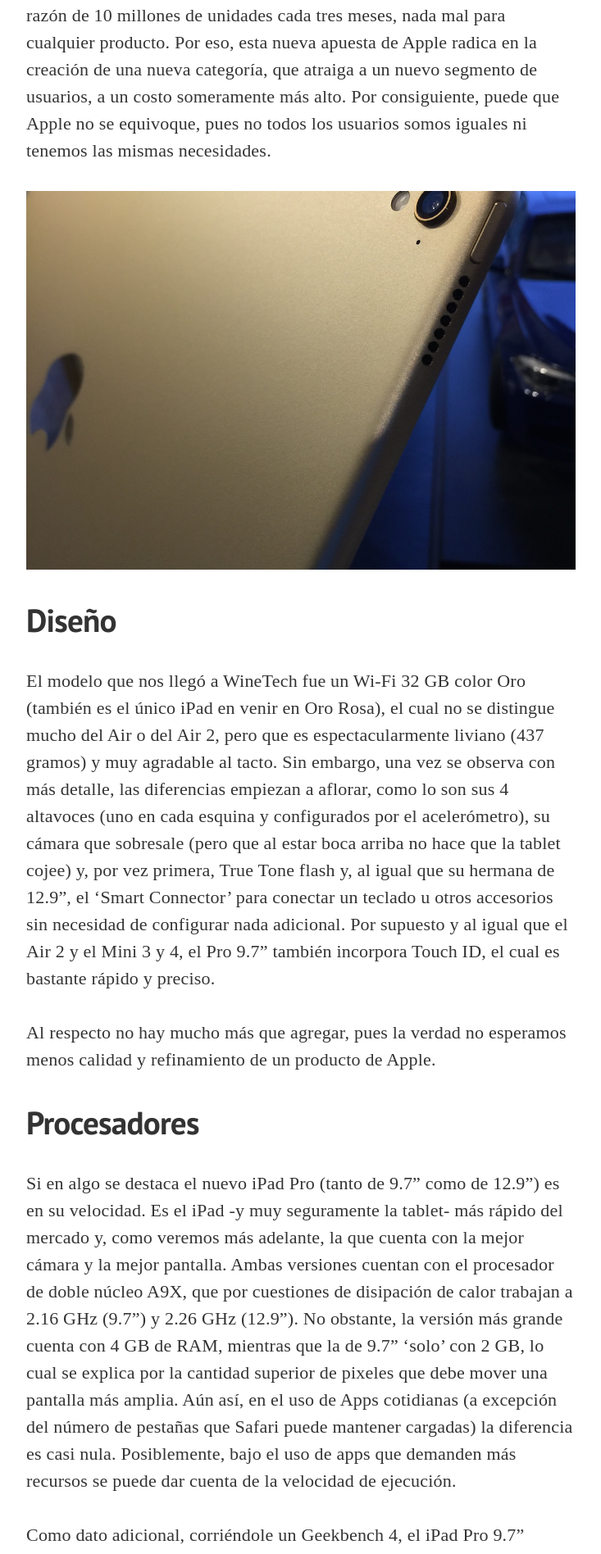
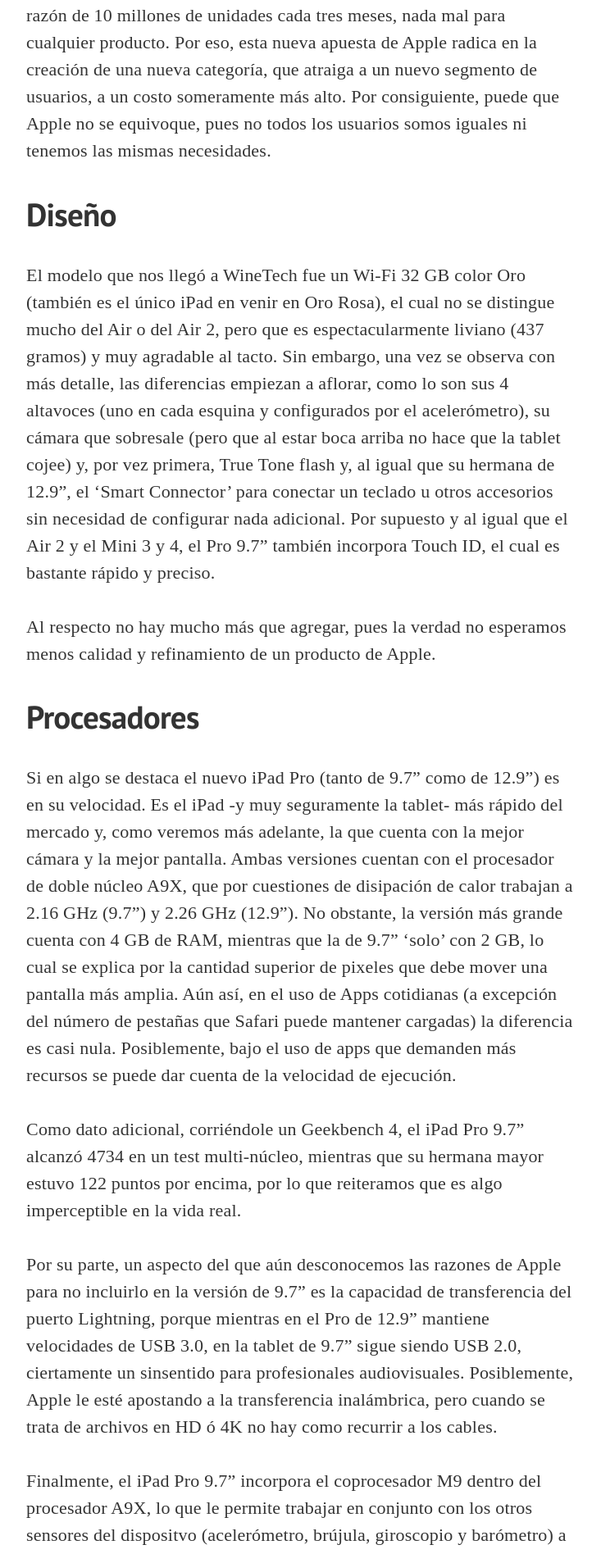
Before and after one commit to WineTechCO/WineTechCO.github.io, a Jekyll site: the page built from _posts/2016-09-25-ipad-pro.markdown, in a window 1280 px wide. Shown: the part 2078-3974 px from the top of the page at 82% size, without its empty margins (273-1006 px from the left). Built offline with Jekyll 4.4.1, drawn with Linux system fonts in a browser that asks for light colours; nearby versions of some CDN libraries; some web fonts are replaced; comment, search, counter and statistics services are not loaded.

Commit message:
Removing crappy photo

```diff
--- a/_posts/2016-09-25-ipad-pro.markdown
+++ b/_posts/2016-09-25-ipad-pro.markdown
@@ -23,8 +23,6 @@
 En 2010, el iPad revolucionó el mercado al convertirse en la primera tablet que valía la pena (y el dinero) poseer. Era mágica, inspiradora y excitante, diseñada para ocupar un espacio entre el iPhone y el Mac. Tal vez desde ahí nunca supo con exactitud para qué vino al mundo, aunque su padre -Mr. Jobs- la promocionase como una herramienta de productividad y entretenimiento. Para 2011, el iPad 2 pulió los desaciertos de la primera generación y confirmó la afinidad de los usuarios respecto a ese nuevo mundo de las tablets. Sin embargo, los récords en ventas se han visto mermados en los últimos años por diferentes razones, pero principalmente dos: Por una parte, Apple entendió que ni sus usuarios más fieles saldrían  por  un nuevo iPad cada año -como sí lo hacen por el iPhone- porque el ciclo de una tablet  es mucho  más amplio  que  el  de  un smartphone. Por otra parte y volviendo al anterior, porque muchos usuarios no le encontraron un uso productivo -más allá del de un dispositivo de consumo- a sus iPads.
 
 No obstante, pese a que en los últimos trimestres fiscales el número de unidades ha ido disminuyendo, el iPad es un dispositivo que se vende a razón de 10 millones de unidades cada tres meses, nada mal para cualquier producto. Por eso, esta nueva apuesta de Apple radica en la creación de una nueva categoría, que atraiga a un nuevo segmento de usuarios, a un costo someramente más alto. Por consiguiente, puede que Apple no se equivoque, pues no todos los usuarios somos iguales ni tenemos las mismas necesidades.
-
-<div class="img img--fullContainer img--14xLeading" style="background-image: url({{ site.baseurl_posts_img }}ipad-pro-flag.jpg);"></div>
 
 ### Diseño
 
```
Also changed, not shown: assets/images/posts/ipad-pro-flag.jpg (deleted).
